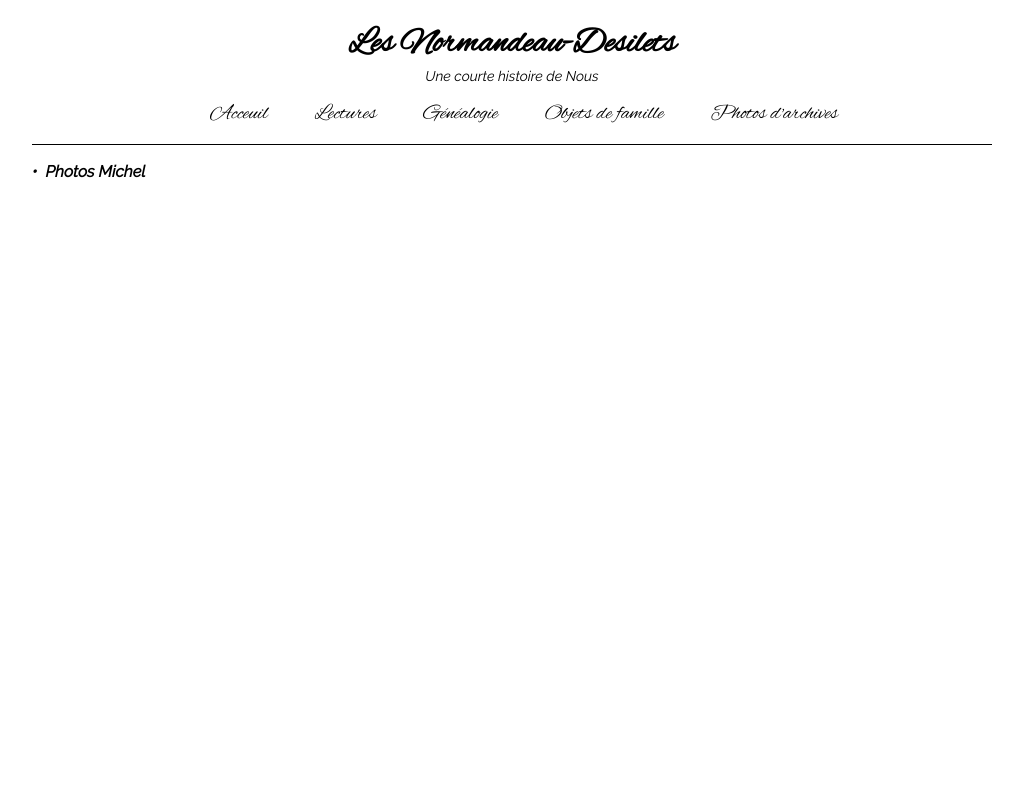
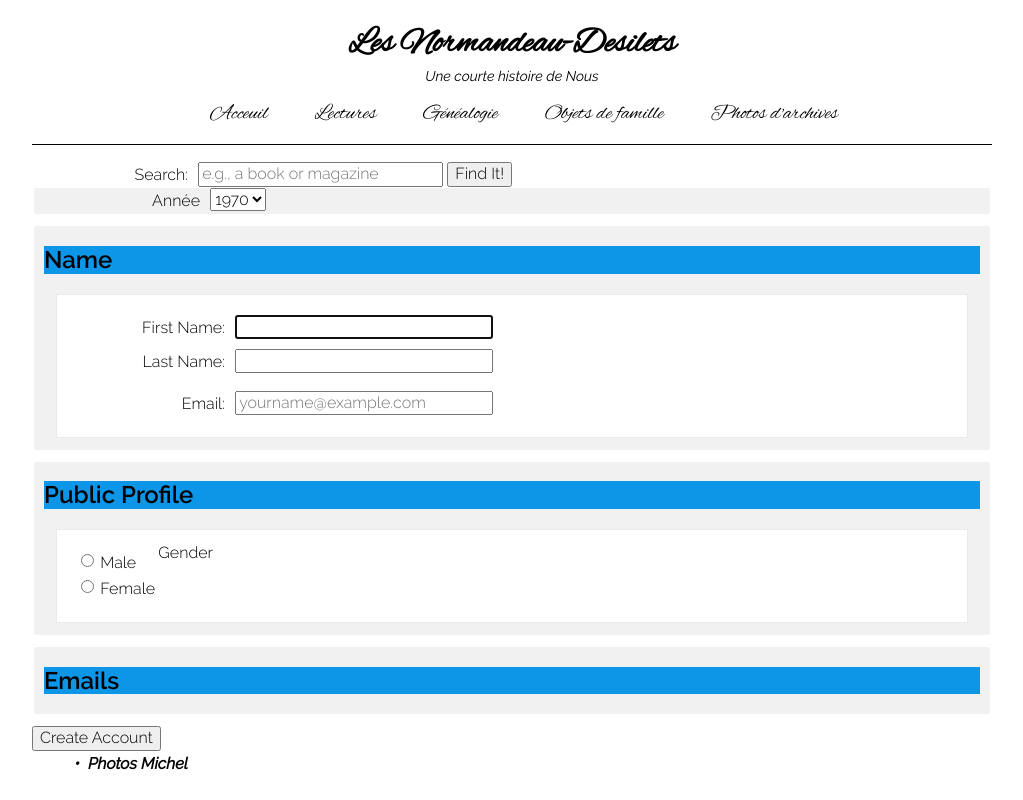
Before and after one commit to micheldesilets/la_famille, a PHP site: page /family_photos.php in a window 1280 px wide. Shown: the whole page, without its empty margins (128-1151 px from the left). Run offline with PHP 8.4, Linux system fonts and the light colour scheme; data that the repository does not hold is empty; some libraries are stand-ins or nearby versions.

Commit message:
Testing family photos page

```diff
--- a/css/style.css
+++ b/css/style.css
@@ -486,6 +486,8 @@ main .books {
    line-height: 1.195;*/
 }
 
+/* Family Photos */
+
 /*Dropdown List*/
 
 label:hover {
@@ -564,6 +566,88 @@ label {
 
 /* End Dropdown List*/
 
+/* Search Photos */
+
+fieldset {
+  background-color: #f1f1f1;
+  border: none;
+  border-radius: 2px;
+  margin-bottom: 12px;
+  overflow: hidden;
+  padding: 0 .625em;
+}
+
+.radios {
+  background-color: transparent;
+  position: relative;
+  margin-bottom: 0;
+}
+
+.radios .row {
+  margin: 0 0 0 150px;
+}
+
+.radios legend {
+  left: 0;
+  padding: 0 6px;
+  position: absolute;
+  text-align: right;
+  top: 2px;
+  width: 148px;
+}
+
+.radios label {
+  padding-left: 2px;
+  margin-right: 5px;
+  vertical-align: middle;
+  width: auto;
+}
+
+.fields {
+  background-color: #fff;
+  border: 1px solid #eaeaea;
+  margin: .75em;
+  padding: .75em;
+}
+
+.fields .row {
+  margin: 0.5em 0;
+}
+
+.find-photos h2 {
+  background-color: #0d95e8;
+}
+
+label {
+  cursor: pointer;
+  display: inline-block;
+  padding: 3px 6px;
+  text-align: right;
+  width: 150px;
+  vertical-align: top;
+}
+
+input, select, button {
+  font-size: inherit;
+}
+
+/* Various form field widths */
+.field-small {
+  width: 75px;
+}
+
+.field-medium {
+  width: 150px;
+}
+
+.field-large {
+  width: 250px;
+}
+
+/* End Search Photos */
+
+/* End Family Photos */
+
 /* FOOTER
 ------------------------------------------ */
 footer[role="contentinfo"] {
--- a/family_photos.php
+++ b/family_photos.php
@@ -13,17 +13,6 @@
   <link rel="stylesheet" href="https://cdnjs.cloudflare.com/ajax/libs/fancybox/3.3.5/jquery.fancybox.min.css"/>
   <script src="https://cdnjs.cloudflare.com/ajax/libs/fancybox/3.3.5/jquery.fancybox.min.js"></script>
 
-  <script type="text/javascript">
-    $("[data-fancybox]").fancybox({
-      idleTime: false,
-      buttons: [
-        'download',
-      ]
-    });
-  </script>
-  <?php
-  require_once 'classes/database/cl_photosDB.php';
-  ?>
 </head>
 <body>
 <div class="page">
@@ -56,6 +45,67 @@
     <!--        <h2>About Me</h2>-->
     <!--        ...-->
     <!--    </article>-->
+    <section class="find-photos">
+      <form method="get" action="search-results.php" role="search">
+        <label for="search">Search:</label>
+        <input type="search" id="search" name="search" size="30" placeholder="e.g., a book or magazine"/>
+        <input type="submit" value="Find It!"/>
+      </form>
+      <form method="post" action="show-data.php">
+        <fieldset>
+          <label for="annee">Année</label>
+          <select id="annee" name="annee">
+            <option value="1970">1970</option>
+            <option value="1971">1971</option>
+            <option value="1971">1972</option>
+            <option value="1971">1973</option>
+            <option value="1971">1974</option>
+          </select>
+        </fieldset>
+        <fieldset>
+          <h2>Name</h2>
+          <div class="fields">
+            <p class="row">
+              <label for="first-name">First Name:</label>
+              <input type="text" id="first-name" name="first_name" class="field-large" required autofocus
+                     maxlength="30"/>
+            </p>
+            <p class="row">
+              <label for="last-name">Last Name:</label>
+              <input type="text" id="last-name" name="last_name" class="field-large" required/>
+            </p>
+            </p>
+            <p class="row">
+              <label for="email">Email:</label>
+              <input type="email" id="email" name="email" placeholder="yourname@example.com" class="field-large"/>
+            </p>
+
+          </div>
+        </fieldset>
+
+        <fieldset>
+          <h2 class="hdr-public-profile">Public Profile</h2>
+          <div class="fields">
+            <fieldset class="radios">
+              <legend>Gender</legend>
+              <p class="row">
+                <input type="radio" id="gender-male" name="gender" value="male"/>
+                <label for="gender-male">Male</label>
+                <br>
+                <input type="radio" id="gender-female" name="gender" value="female"/>
+                <label for="gender-female">Female</label>
+              </p>
+            </fieldset>
+          </div>
+        </fieldset>
+
+        <fieldset>
+          <h2 class="hdr-emails">Emails</h2>
+
+  </div>
+  </fieldset>
+  <div><input type="submit" value="Create Account" class="btn"/>
+    </section>
 
     <section class="drop-down">
       <input type="checkbox" id="menu"/>
@@ -97,13 +147,9 @@
                 <label for="B-A">1981</label>
                 <ul>
                   <li><a href="#">Été vacances</a></li>
-                  <li><a href="<?php $db = new photosBD();
-                    $photo = $db->getPhotos(1);
-                    $db->displayPhotos($photo) ?>">Ail des bois, Evelyne dans le bain (6 mois)</a></li>
-                  <li><a href="<?php $db = new photosBD();
-                    $photo = $db->getPhotos(1); ?>">Temple avec Bigras, famille Provost </a></li>
-                  <li><a href="<?php $db = new photosBD();
-                    $photo = $db->getPhotos(1); ?>">Maquette Josette, enfants Centre d'Achat les Rivières</a></li>
+                  <li><a href="#">Ail des bois, Evelyne dans le bain (6 mois)</a></li>
+                  <li><a href="#">Temple avec Bigras, famille Provost </a></li>
+                  <li><a href="#">Maquette Josette, enfants Centre d'Achat les Rivières</a></li>
                 </ul>
               </div>
             </li>
@@ -212,5 +258,32 @@
   <!-- end page footer -->
 </div>
 <!-- end page -->
+<script type="text/javascript">
+  $("[data-fancybox]").fancybox({
+    idleTime: false,
+    buttons: [
+      'download',
+      'thumbs',
+      'close',
+    ]
+  });
+</script>
+<script>
+  var items = document.querySelectorAll("#B-A li"),
+    tab = [], index;
+
+  // add values to the array
+  for (var i = 0; i < items.length; i++) {
+    tab.push(items[i].innerHTML);
+  }
+
+  // get selected element index
+  for (var i = 0; i, items.length; i++) {
+    items[i].onclick = function () {
+      index = tab.indexOf(this.innerHTML);
+      console.log(this.innerHTML + " Index = " + index);
+    };
+  }
+</script>
 </body>
 </html>
```
Also changed, not shown: photo_arch_normandeau.php (+10 -9 lines).
